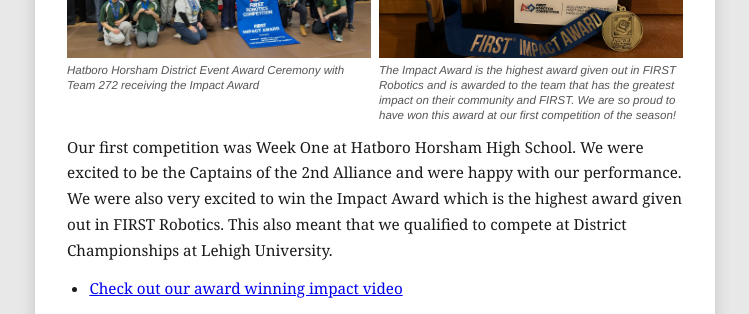
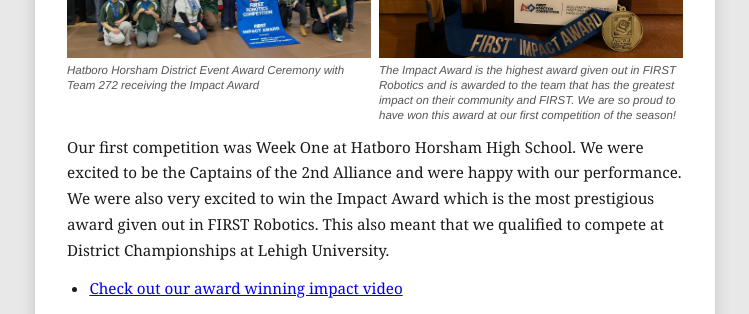
Before and after one commit to FRCTeam272/NewsLetterProxy, a Next.js app: page /2026 in a window 1280 px wide. Shown: the part 1060-1374 px from the top of the page, without its empty margins (265-1014 px from the left). Built offline with nearby package versions, Linux system fonts and the light colour scheme.

Commit message:
update to verbage

```diff
--- a/src/data/newsletter.js
+++ b/src/data/newsletter.js
@@ -37,7 +37,7 @@
       id: 2,
       title: "Week 1: Hatboro Horsham District Event",
       content:
-        "Our first competition was Week One at Hatboro Horsham High School. We were excited to be the Captains of the 2nd Alliance and were happy with our performance. We were also very excited to win the Impact Award which is the highest award given out in FIRST Robotics. This also meant that we qualified to compete at District Championships at Lehigh University.",
+        "Our first competition was Week One at Hatboro Horsham High School. We were excited to be the Captains of the 2nd Alliance and were happy with our performance. We were also very excited to win the Impact Award which is the most prestigious award given out in FIRST Robotics. This also meant that we qualified to compete at District Championships at Lehigh University.",
       bullets: [
         {
           text: "Check out our award winning impact video",
```
